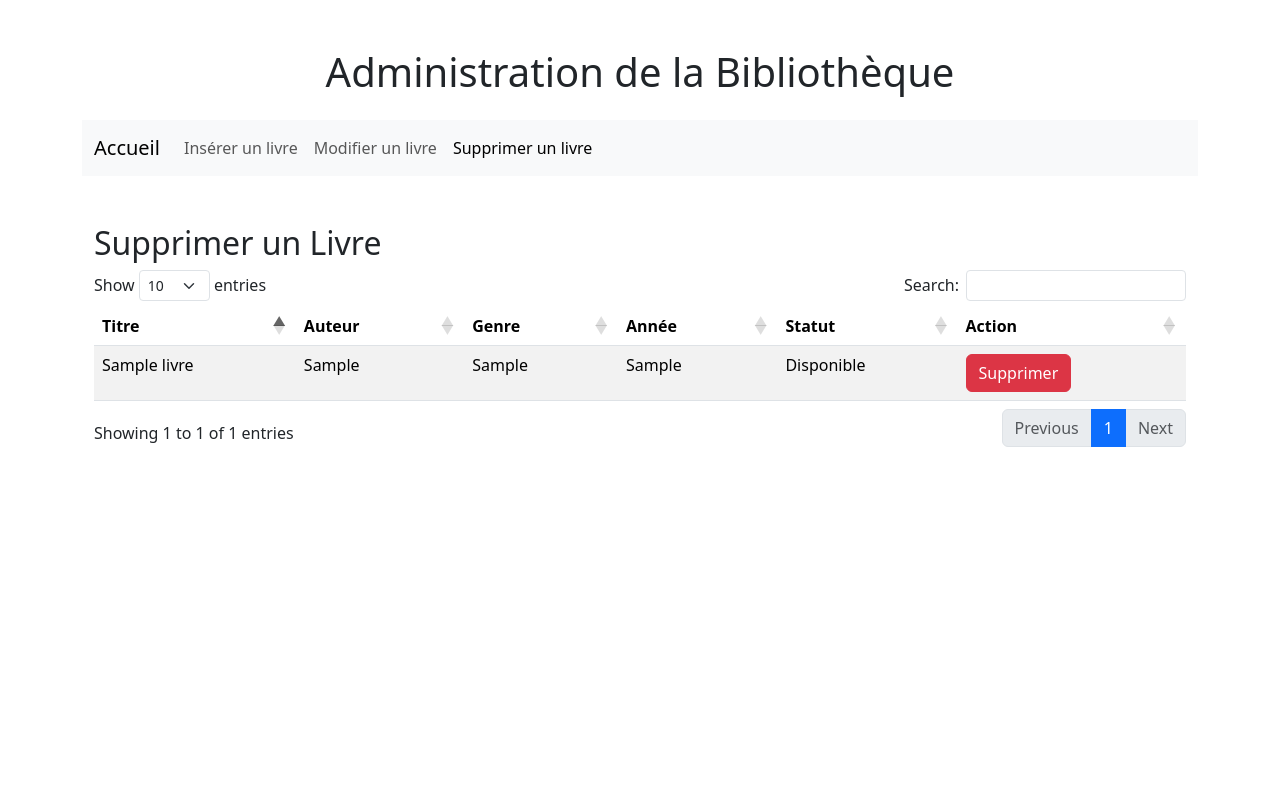
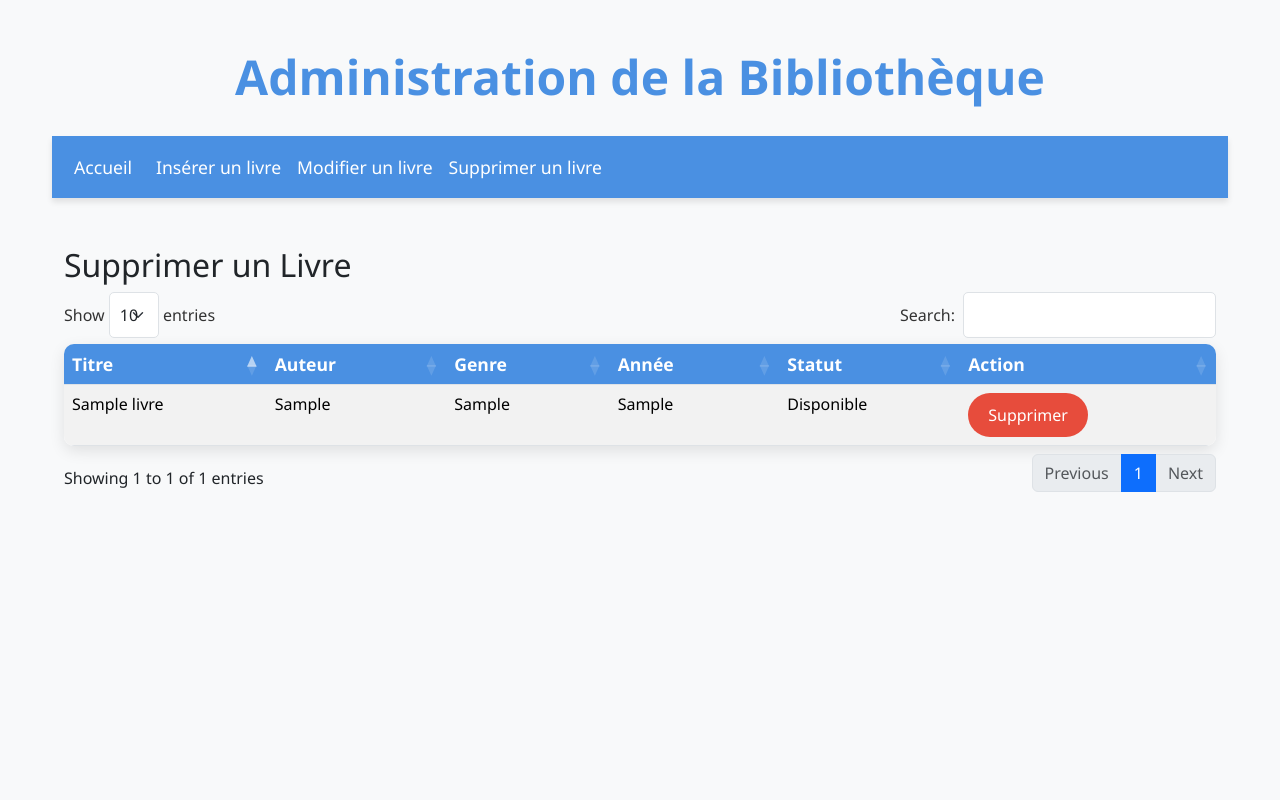
Before and after one commit to sgahovey/projet25-10-2024, a PHP site: page /formSupp.php in a window 1280 px wide. Run offline with PHP 8.4, Linux system fonts and the light colour scheme; tables that the repository leaves empty or names only in its code hold one stand-in row (values such as "Sample post"); some libraries are stand-ins or nearby versions.

Commit message:
css ajouté

```diff
--- a/formAjout.php
+++ b/formAjout.php
@@ -4,13 +4,13 @@
     <title>Gestion de Bibliothèque</title>
     <!-- Lien vers le CSS de Bootstrap -->
     <link href="https://cdn.jsdelivr.net/npm/bootstrap@5.3.0-alpha1/dist/css/bootstrap.min.css" rel="stylesheet">
-    <!-- Lien vers le JS de Bootstrap -->
-    <script src="https://cdn.jsdelivr.net/npm/bootstrap@5.3.0-alpha1/dist/js/bootstrap.bundle.min.js"></script>
+    <link rel="stylesheet" href="style.css">
+
 </head>
 <body>
     <div class="container mt-5">
         <h1 class="text-center">Administration de la Bibliothèque</h1>
-        <nav class="navbar navbar-expand-lg navbar-light bg-light mt-4">
+        <nav class="navbar navbar-expand-lg" style="background-color: #4a90e2;">
             <div class="container-fluid">
                 <a class="navbar-brand" href="index.php">Accueil</a>
                 <button class="navbar-toggler" type="button" data-bs-toggle="collapse" data-bs-target="#navbarNav" aria-controls="navbarNav" aria-expanded="false" aria-label="Toggle navigation">
--- a/formSupp.php
+++ b/formSupp.php
@@ -17,11 +17,12 @@ $result = $db->query($sql);
     <script src="https://cdn.jsdelivr.net/npm/bootstrap@5.3.0-alpha1/dist/js/bootstrap.bundle.min.js"></script>
     <script src="https://cdn.datatables.net/1.13.4/js/jquery.dataTables.min.js"></script>
     <script src="https://cdn.datatables.net/1.13.4/js/dataTables.bootstrap5.min.js"></script>
+    <link rel="stylesheet" href="style.css">
 </head>
 <body>
 <div class="container mt-5">
         <h1 class="text-center">Administration de la Bibliothèque</h1>
-        <nav class="navbar navbar-expand-lg navbar-light bg-light mt-4">
+        <nav class="navbar navbar-expand-lg" style="background-color: #4a90e2;">
             <div class="container-fluid">
                 <a class="navbar-brand" href="index.php">Accueil</a>
                 <button class="navbar-toggler" type="button" data-bs-toggle="collapse" data-bs-target="#navbarNav" aria-controls="navbarNav" aria-expanded="false" aria-label="Toggle navigation">
@@ -76,13 +77,9 @@ $result = $db->query($sql);
     </div>
 
     <script>
-        $(document).ready(function() {
-            $('#tableLivres').DataTable({
-                "language": {
-                    "url": "//cdn.datatables.net/plug-ins/1.13.4/i18n/fr-FR.json"
-                }
-            });
-        });
+    $(document).ready(function() {
+    $('#tableLivres').DataTable();
+});
     </script>
 </body>
 </html>
--- /dev/null
+++ b/style.css
@@ -0,0 +1,139 @@
+/* Style de base */
+body {
+    background-color: #f8f9fa; /* Couleur de fond douce */
+    font-family: 'Segoe UI', Tahoma, Geneva, Verdana, sans-serif;
+}
+
+/* Style pour les en-têtes */
+h1 {
+    font-size: 3rem;
+    font-weight: bold;
+    color: #4a90e2; /* Couleur bleue douce pour les titres */
+    text-align: center;
+    margin-bottom: 30px;
+}
+
+/* Style de la navbar */
+.navbar {
+    background-color: #4a90e2; /* Couleur bleue douce pour la navbar */
+    padding: 10px;
+    box-shadow: 0 4px 6px rgba(0, 0, 0, 0.1); /* Ajout d'une ombre */
+}
+
+.navbar a {
+    color: white !important; /* Texte blanc pour un bon contraste */
+    font-size: 1.1rem;
+    font-weight: 500;
+}
+
+.navbar a:hover {
+    color: #f1f1f1 !important; /* Texte légèrement plus clair au survol */
+}
+
+.navbar-toggler-icon {
+    filter: brightness(0) invert(1); /* Icône hamburger blanche */
+}
+
+
+/* Style des boutons */
+.btn {
+    border-radius: 50px;
+    padding: 10px 20px;
+}
+
+.btn-primary {
+    background-color: #4a90e2;
+    border: none;
+}
+
+.btn-primary:hover {
+    background-color: #357ABD;
+}
+
+.btn-secondary {
+    background-color: #6c757d;
+    border: none;
+}
+
+.btn-secondary:hover {
+    background-color: #5a6268;
+}
+
+.btn-warning {
+    background-color: #ffae42;
+    border: none;
+}
+
+.btn-danger {
+    background-color: #e74c3c;
+    border: none;
+}
+
+/* Style des tableaux */
+.table-striped > tbody > tr:nth-of-type(odd) {
+    background-color: #f9f9f9; /* Alternance des couleurs */
+}
+
+.table {
+    border-radius: 10px;
+    overflow: hidden;
+    box-shadow: 0 5px 15px rgba(0,0,0,0.1);
+}
+
+/* Style des en-têtes des tableaux */
+.table th {
+    background-color: #4a90e2;
+    color: white;
+    font-size: 1.1rem;
+}
+
+/* Style des cartes */
+.card {
+    border-radius: 15px;
+    border: none;
+    box-shadow: 0 4px 8px rgba(0, 0, 0, 0.1);
+    background-color: white;
+    padding: 20px;
+}
+
+/* Style des formulaires */
+.form-control, .form-select {
+    border-radius: 5px;
+    padding: 10px;
+    font-size: 1rem;
+}
+
+label {
+    font-weight: bold;
+    color: #333;
+}
+
+/* Style pour les containers */
+.container {
+    max-width: 1200px;
+}
+
+/* Style pour les formulaires */
+.form-container {
+    background-color: white;
+    padding: 20px;
+    border-radius: 15px;
+    box-shadow: 0 4px 8px rgba(0, 0, 0, 0.1);
+    margin-bottom: 20px;
+}
+
+/* Style du pied de page */
+footer {
+    background-color: #343a40;
+    color: white;
+    padding: 20px 0;
+    text-align: center;
+}
+
+footer a {
+    color: #4a90e2;
+}
+
+footer a:hover {
+    text-decoration: underline;
+}
```
Also changed, not shown: formModif.php (+5 -8 lines), index.php (+6 -9 lines).
